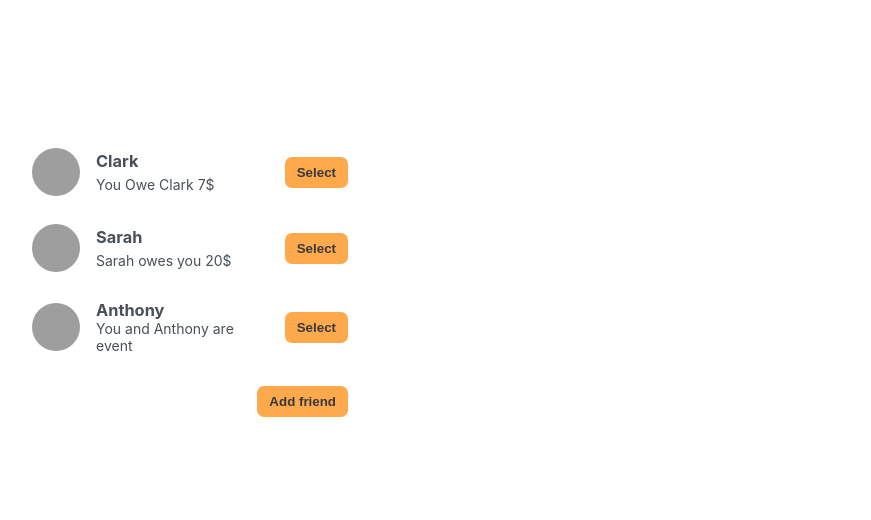
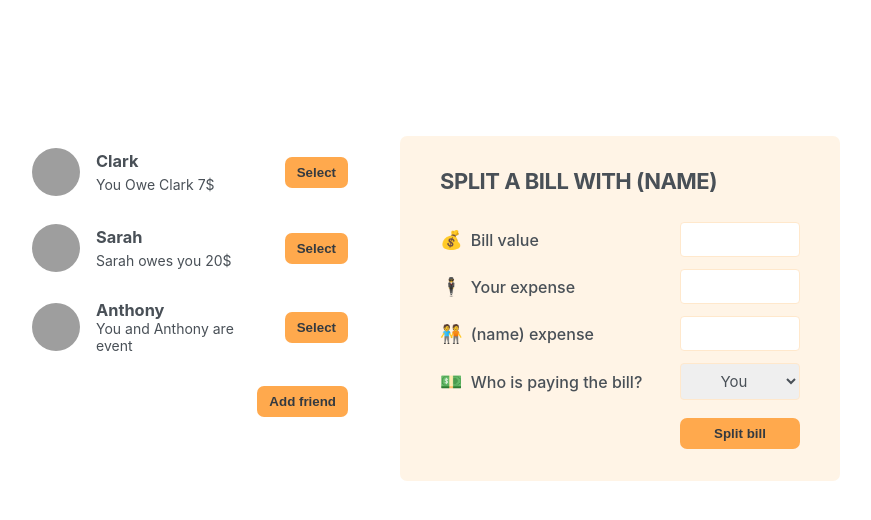
Before and after one commit to SheriefElnahas/react-small-projects, a React app in the folder 05-eat-n-split/: page / in a window 1280 px wide. Shown: the top 520 px of the page, without its empty margins (210-1081 px from the left). Built offline with nearby package versions, Linux system fonts and the light colour scheme; grey boxes are pictures that could not be loaded; the HTML template or start-up script is replaced by a standard one.

Commit message:
SplitBillForm component

```diff
--- a/05-eat-n-split/src/App.jsx
+++ b/05-eat-n-split/src/App.jsx
@@ -1,5 +1,6 @@
 import AddFriend from './components/AddFriend';
 import FriendList from './components/FriendList';
+import SplitBillForm from './components/SplitBillForm';
 
 function App() {
   return (
@@ -8,6 +9,9 @@ function App() {
         <FriendList />
         <AddFriend />
       </section>
+      <section>
+        <SplitBillForm />
+      </section>
     </main>
   );
 }
--- /dev/null
+++ b/05-eat-n-split/src/components/SplitBillForm.jsx
@@ -0,0 +1,25 @@
+function SplitBillForm() {
+  return (
+    <form className="form-split-bill">
+      <h2>Split a bill with (name)</h2>
+      <label htmlFor="bill-value">💰 Bill value</label>
+      <input type="text" id="bill-value" name="billValue" />
+
+      <label htmlFor="your-expense">🕴️ Your expense</label>
+      <input type="text" id="your-expense" name="yourExpense" />
+
+      <label htmlFor="friend-expense">🧑‍🤝‍🧑 (name) expense</label>
+      <input type="text" id="friend-expense" name="friendExpense" />
+
+      <label htmlFor="paying">💵 Who is paying the bill?</label>
+      <select id="paying" name="paying">
+        <option value="you">You</option>
+        <option value="(name)">(name)</option>
+      </select>
+
+      <button className="button">Split bill</button>
+    </form>
+  );
+}
+
+export default SplitBillForm;
--- a/05-eat-n-split/src/index.css
+++ b/05-eat-n-split/src/index.css
@@ -121,7 +121,7 @@ body {
 }
 
 form {
-  font-size: 1.3rem;
+  font-size: 1.6rem;
   display: grid;
   align-items: center;
   gap: 1.2rem;
```
